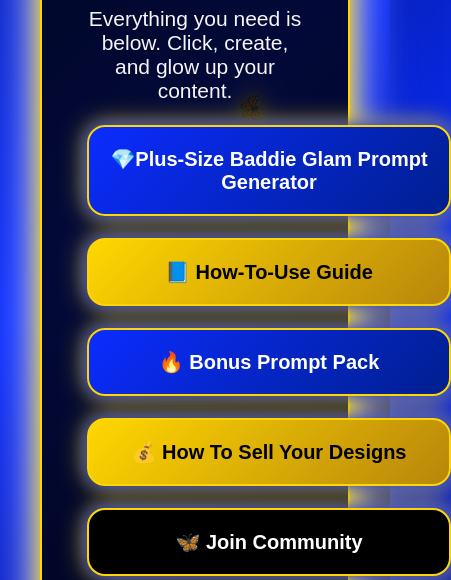
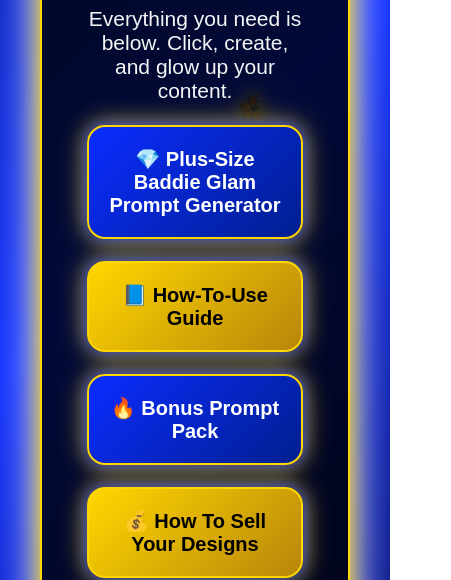
Before and after one commit to nakeymasi-coder/Plus-Size-Baddie-App, a website: page index.html in a window 390 px wide. Shown: the part 548-1128 px from the top of the page, 451 px wide, since content can reach past the window. Drawn offline with Linux system fonts and the light colour scheme.

Commit message:
feat: implement express server and add SEO metadata
- Added an Express server to serve static assets and the main application.
- Improved HTML meta tags for better SEO and social media sharing.
- Updated responsive styles to ensure better layout compatibility.
- Added project configuration via package.json and metadata files.

```diff
--- a/index.html
+++ b/index.html
@@ -1,7 +1,12 @@
 <!DOCTYPE html>
-<html>
+<html lang="en">
 <head>
+  <meta charset="UTF-8">
+  <meta name="viewport" content="width=device-width, initial-scale=1.0">
   <title>Glam Vault</title>
+  <meta name="description" content="Glam Vault - Your Plus-Size Baddie Glam Prompt Generator Experience. Click, create, and glow up your content.">
+  <meta property="og:title" content="Glam Vault">
+  <meta property="og:description" content="Glam Vault - Your Plus-Size Baddie Glam Prompt Generator Experience. Click, create, and glow up your content.">
 
   <style>
     body {
@@ -13,6 +18,7 @@
       padding: 40px;
       min-height: 100vh;
       overflow-x: hidden;
+      box-sizing: border-box;
     }
 
     .floating-bg {
@@ -91,7 +97,8 @@
       color: white;
       padding: 20px;
       margin: 22px auto;
-      width: 320px;
+      max-width: 320px;
+      width: 100%;
       text-decoration: none;
       border-radius: 18px;
       font-size: 20px;
@@ -99,6 +106,7 @@
       border: 2px solid gold;
       box-shadow: 0 0 15px #0b2cff, 0 0 25px gold;
       transition: all 0.3s ease;
+      box-sizing: border-box;
     }
 
     .button:hover {
@@ -147,22 +155,23 @@
 
     <p>Everything you need is below. Click, create, and glow up your content.</p>
 
-    <a class="button" href="https://plus-size-baddie-glam-prompt-generato.netlify.app/">
-      💎Plus-Size Baddie Glam Prompt Generator
+    <a class="button" href="https://plus-size-baddie-glam-prompt-generato.netlify.app/" target="_blank" rel="noopener noreferrer">
+      💎 Plus-Size Baddie Glam Prompt Generator
     </a>
 
-    <a class="button gold-button" href="https://drive.google.com/file/d/1FZK-AWw2H1wGtQlSoV9kzd2dJ1wJaQRz/view?usp=sharing">
+    <a class="button gold-button" href="https://drive.google.com/file/d/1FZK-AWw2H1wGtQlSoV9kzd2dJ1wJaQRz/view?usp=sharing" target="_blank" rel="noopener noreferrer">
       📘 How-To-Use Guide
     </a>
 
-    <a class="button" href="https://drive.google.com/file/d/1usFJ5HA3YzCuy4to4OsqjPSkfusV61QD/view?usp=sharing">
+    <a class="button" href="https://drive.google.com/file/d/1usFJ5HA3YzCuy4to4OsqjPSkfusV61QD/view?usp=sharing" target="_blank" rel="noopener noreferrer">
       🔥 Bonus Prompt Pack
     </a>
 
-<a class="button gold-button" href="https://drive.google.com/file/d/1HhLLDpkyCi23jJJ5G5Q6I5DNFjTE92nG/view?usp=sharing"_blank">
-  💰 How To Sell Your Designs
-</a>
-    <a class="button outline-button" href="https://www.facebook.com/share/g/1HJMH211KS/" target="_blank">
+    <a class="button gold-button" href="https://drive.google.com/file/d/1HhLLDpkyCi23jJJ5G5Q6I5DNFjTE92nG/view?usp=sharing" target="_blank" rel="noopener noreferrer">
+      💰 How To Sell Your Designs
+    </a>
+
+    <a class="button outline-button" href="https://www.facebook.com/share/g/1HJMH211KS/" target="_blank" rel="noopener noreferrer">
       🦋 Join Community
     </a>
 
@@ -171,4 +180,4 @@
   </div>
 
 </body>
-</html>n
+</html>
```
Also changed, not shown: metadata.json (added, +8 -0 lines), package.json (added, +14 -0 lines), server.js (added, +20 -0 lines), 1 other file.
